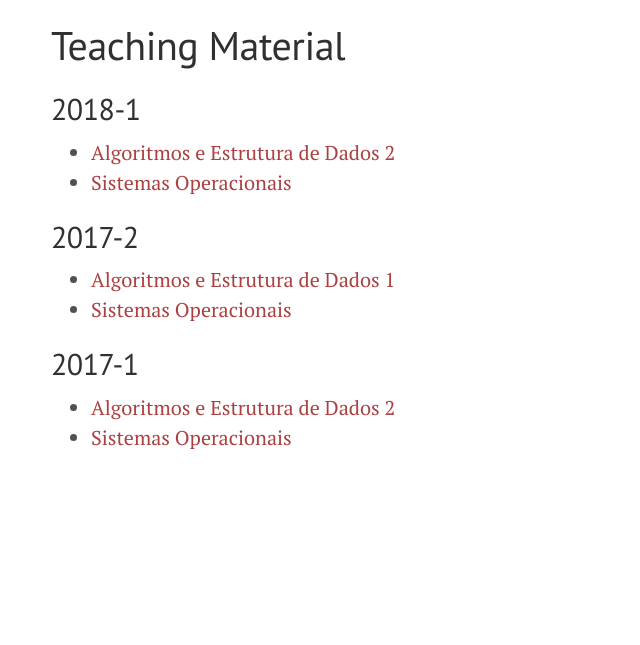
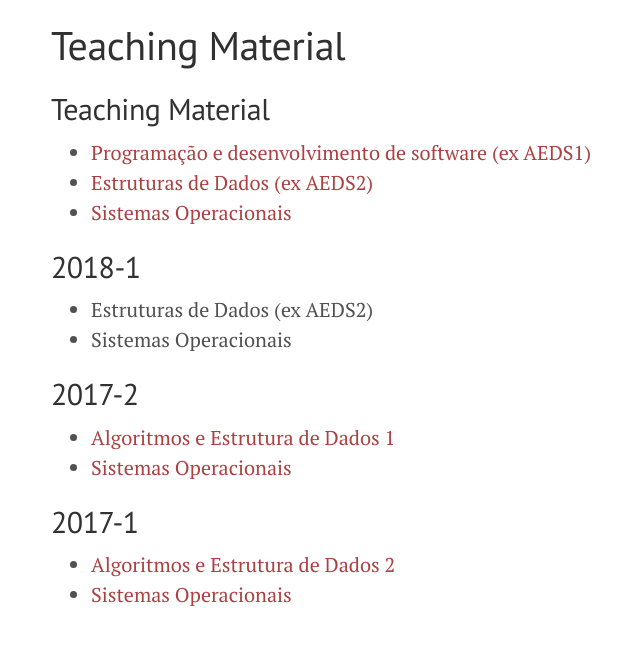
Before and after one commit to flaviovdf/flaviovdf.github.io, a Jekyll site: the page built from teaching/index.md, in a window 1280 px wide. Shown: the top 645 px of the page, without its empty margins (229-869 px from the left). Built offline with Jekyll 4.4.1, drawn with Linux system fonts in a browser that asks for light colours.

Commit message:
Update index.md

```diff
--- a/teaching/index.md
+++ b/teaching/index.md
@@ -4,9 +4,15 @@ title: Teaching Material
 permalink: /teaching/
 ---
 
+## Teaching Material
+
+  * [Programação e desenvolvimento de software (ex AEDS1)](https://flaviovdf.github.io/teaching/programacao)
+  * [Estruturas de Dados (ex AEDS2)](https://flaviovdf.github.io/teaching/estruturas-de-dados)
+  * [Sistemas Operacionais](https://flaviovdf.github.io/teaching/sistemas-operacionais)
+
 ## 2018-1
-  * [Algoritmos e Estrutura de Dados 2](https://flaviovdf.github.io/estruturas-de-dados)
-  * [Sistemas Operacionais](https://flaviovdf.github.io/sistemas-operacionais)
+  * Estruturas de Dados (ex AEDS2)
+  * Sistemas Operacionais
 
 ## 2017-2
   * [Algoritmos e Estrutura de Dados 1](https://flaviovdf.github.io/AEDS1-2017-2)
```
